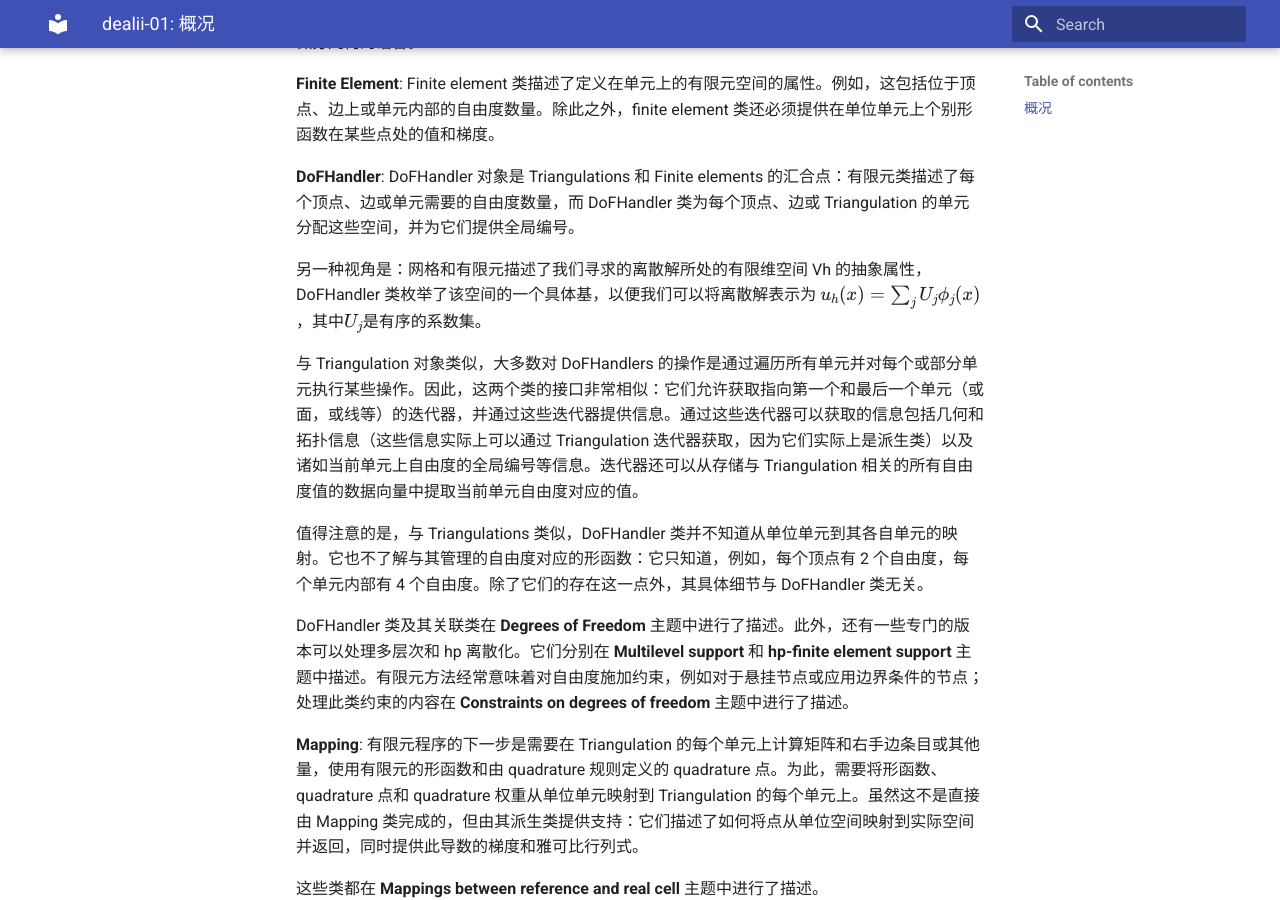
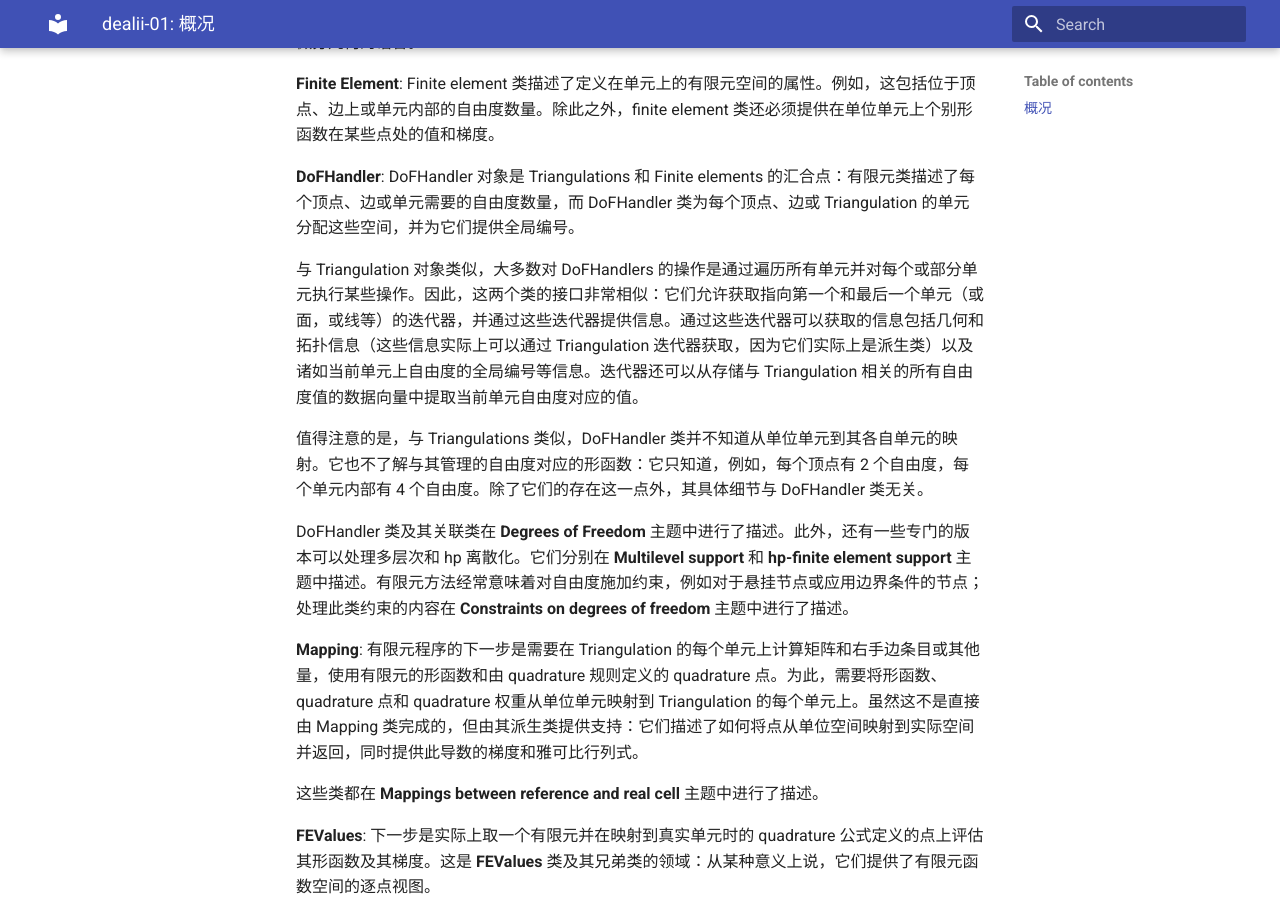
Before and after one commit to ymma98/technotes, an MkDocs documentation site: the page built from docs/FEM/dealii-01_概况.md, in a window 1280 px wide and 900 px high, scrolled down 601 px. Built offline with MkDocs 1.6.1 and Material for MkDocs 9.7.7, drawn with Linux system fonts in a browser that asks for light colours; formulas are drawn with MathJax 3; part of the change alters nothing that is shown.

Commit message:
docs/FEM/dealii-01_概况.md updated from https://stackedit.cn/

```diff
--- a/docs/FEM/dealii-01_概况.md
+++ b/docs/FEM/dealii-01_概况.md
@@ -20,7 +20,7 @@ Triangulation 存储网格的几何和拓扑属性：单元如何连接及其顶
 
 **DoFHandler**: DoFHandler 对象是 Triangulations 和 Finite elements 的汇合点：有限元类描述了每个顶点、边或单元需要的自由度数量，而 DoFHandler 类为每个顶点、边或 Triangulation 的单元分配这些空间，并为它们提供全局编号。
 
-另一种视角是：网格和有限元描述了我们寻求的离散解所处的有限维空间 Vh 的抽象属性，DoFHandler 类枚举了该空间的一个具体基，以便我们可以将离散解表示为 $u_h(x)=\sum_j U_j\phi_j(x)$，其中$U_j$是有序的系数集。
+
 
 与 Triangulation 对象类似，大多数对 DoFHandlers 的操作是通过遍历所有单元并对每个或部分单元执行某些操作。因此，这两个类的接口非常相似：它们允许获取指向第一个和最后一个单元（或面，或线等）的迭代器，并通过这些迭代器提供信息。通过这些迭代器可以获取的信息包括几何和拓扑信息（这些信息实际上可以通过 Triangulation 迭代器获取，因为它们实际上是派生类）以及诸如当前单元上自由度的全局编号等信息。迭代器还可以从存储与 Triangulation 相关的所有自由度值的数据向量中提取当前单元自由度对应的值。
 
@@ -53,7 +53,7 @@ DoFHandler 类及其关联类在 **Degrees of Freedom** 主题中进行了描述
 我们为希望将应用程序文档直接链接到 deal.II 在线文档的用户提供了 Doxygen 标签文件。标签文件位于 deal.tag。对于每个 deal.II 版本，它位于 Doxygen 参考文档的上一级目录中。要使用标签文件，你需要将其下载到 Doxygen 能找到的位置。之后，在你的 Doxygen 选项文件中找到 `TAGFILES` 键并写入
 
 <!--stackedit_data:
-eyJoaXN0b3J5IjpbLTE3MzYwNjg0NTcsLTQ3MTQ0MTc0MSwtMT
-UyMDgyMzUwLC00NjU3NDc0MjMsLTE4MTkwNjY1MTYsMTE2NDEw
-ODQxMF19
+eyJoaXN0b3J5IjpbOTI4MTIwNDEzLC00NzE0NDE3NDEsLTE1Mj
+A4MjM1MCwtNDY1NzQ3NDIzLC0xODE5MDY2NTE2LDExNjQxMDg0
+MTBdfQ==
 -->
```
